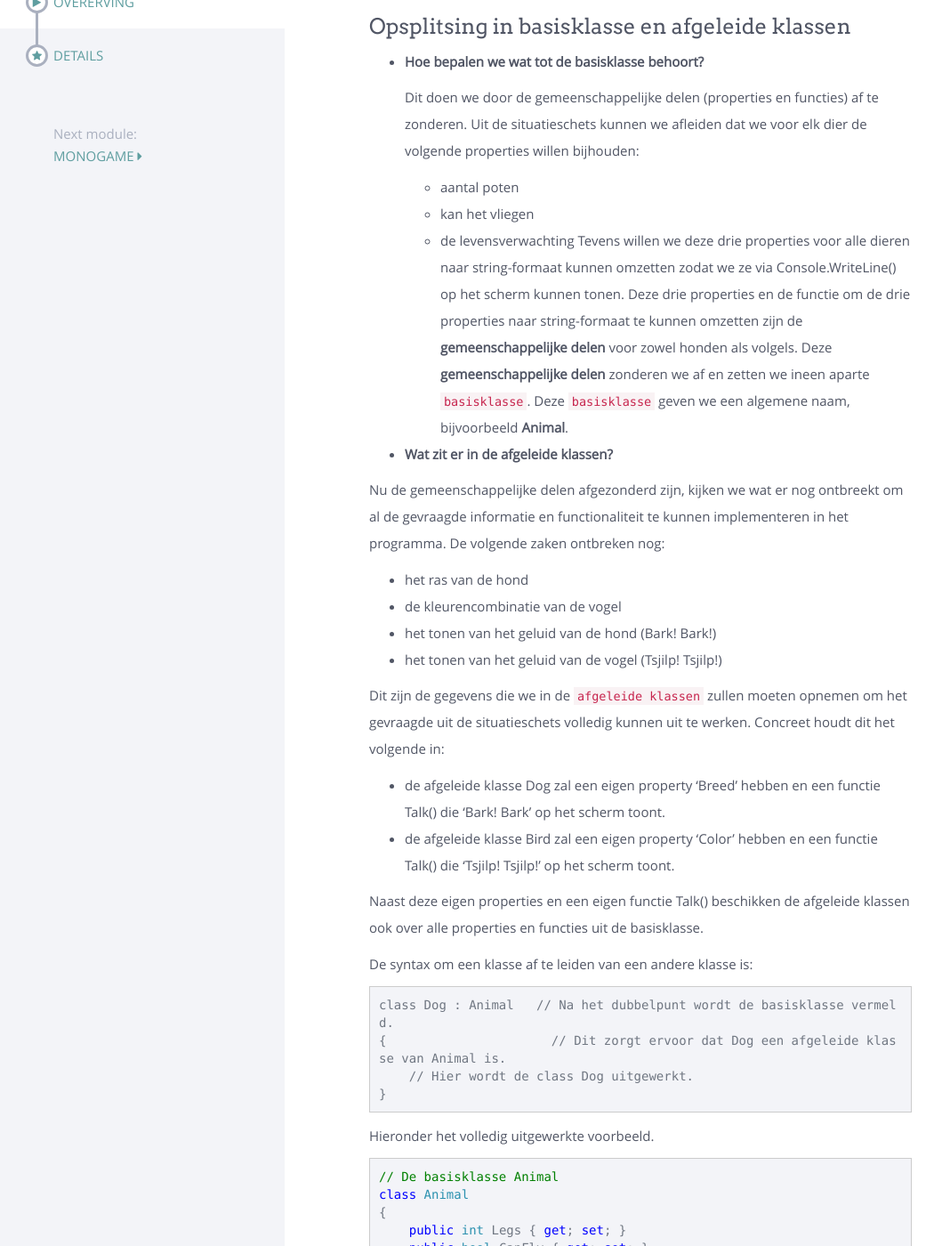
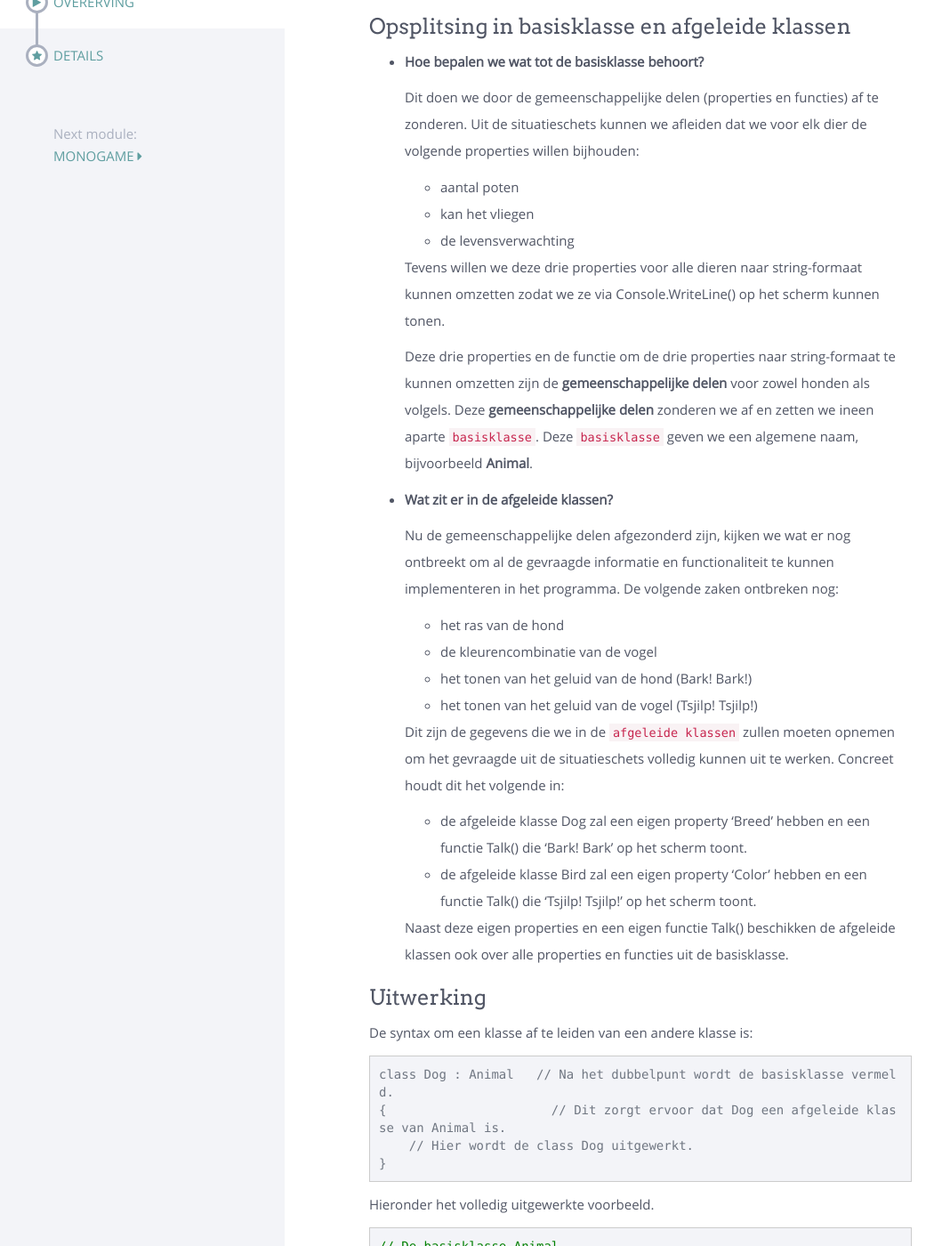
Before and after one commit to sma-it/sma-it.github.io, a Jekyll site: the page built from modules/advanced/_posts/2000-05-01-Overerving.md, in a window 1280 px wide and 1400 px high, scrolled down 713 px. Shown: the whole window at 89% size, without its empty margins (0-1059 px from the left). Built offline with Jekyll 4.4.1, drawn with Linux system fonts in a browser that asks for light colours; nearby versions of some CDN libraries.

Commit message:
Changed Lay-out

```diff
--- a/modules/advanced/_posts/2000-05-01-Overerving.md
+++ b/modules/advanced/_posts/2000-05-01-Overerving.md
@@ -21,23 +21,27 @@ We willen het 'aantal poten', het 'kunnen vliegen' en de 'levensverwachting' op
   - aantal poten
   - kan het vliegen
   - de levensverwachting
+
   Tevens willen we deze drie properties voor alle dieren naar string-formaat kunnen omzetten zodat we ze via Console.WriteLine() op het scherm kunnen tonen.
+
   Deze drie properties en de functie om de drie properties naar string-formaat te kunnen omzetten zijn de __gemeenschappelijke delen__ voor zowel honden als volgels.
   Deze __gemeenschappelijke delen__ zonderen we af en zetten we ineen aparte `basisklasse`. Deze `basisklasse` geven we een algemene naam, bijvoorbeeld __Animal__.
 
 - __Wat zit er in de afgeleide klassen?__
 
-Nu de gemeenschappelijke delen afgezonderd zijn, kijken we wat er nog ontbreekt om al de gevraagde informatie en functionaliteit te kunnen implementeren in het programma. De volgende zaken ontbreken nog:
-- het ras van de hond
-- de kleurencombinatie van de vogel
-- het tonen van het geluid van de hond (Bark! Bark!)
-- het tonen van het geluid van de vogel (Tsjilp! Tsjilp!)
+    Nu de gemeenschappelijke delen afgezonderd zijn, kijken we wat er nog ontbreekt om al de gevraagde informatie en functionaliteit te kunnen implementeren in het programma. De volgende zaken ontbreken nog:
+    - het ras van de hond
+    - de kleurencombinatie van de vogel
+    - het tonen van het geluid van de hond (Bark! Bark!)
+    - het tonen van het geluid van de vogel (Tsjilp! Tsjilp!)
 
-Dit zijn de gegevens die we in de `afgeleide klassen` zullen moeten opnemen om het gevraagde uit de situatieschets volledig kunnen uit te werken. Concreet houdt dit het volgende in:
-- de afgeleide klasse Dog zal een eigen property 'Breed' hebben en een functie Talk() die 'Bark! Bark' op het scherm toont.
-- de afgeleide klasse Bird zal een eigen property 'Color' hebben en een functie Talk() die 'Tsjilp! Tsjilp!' op het scherm toont.
+    Dit zijn de gegevens die we in de `afgeleide klassen` zullen moeten opnemen om het gevraagde uit de situatieschets volledig kunnen uit te werken. Concreet houdt dit het volgende in:
+    - de afgeleide klasse Dog zal een eigen property 'Breed' hebben en een functie Talk() die 'Bark! Bark' op het scherm toont.
+    - de afgeleide klasse Bird zal een eigen property 'Color' hebben en een functie Talk() die 'Tsjilp! Tsjilp!' op het scherm toont.
 
-Naast deze eigen properties en een eigen functie Talk() beschikken de afgeleide klassen ook over alle properties en functies uit de basisklasse.
+    Naast deze eigen properties en een eigen functie Talk() beschikken de afgeleide klassen ook over alle properties en functies uit de basisklasse.
+
+## Uitwerking
 
 De syntax om een klasse af te leiden van een andere klasse is:
 
```
